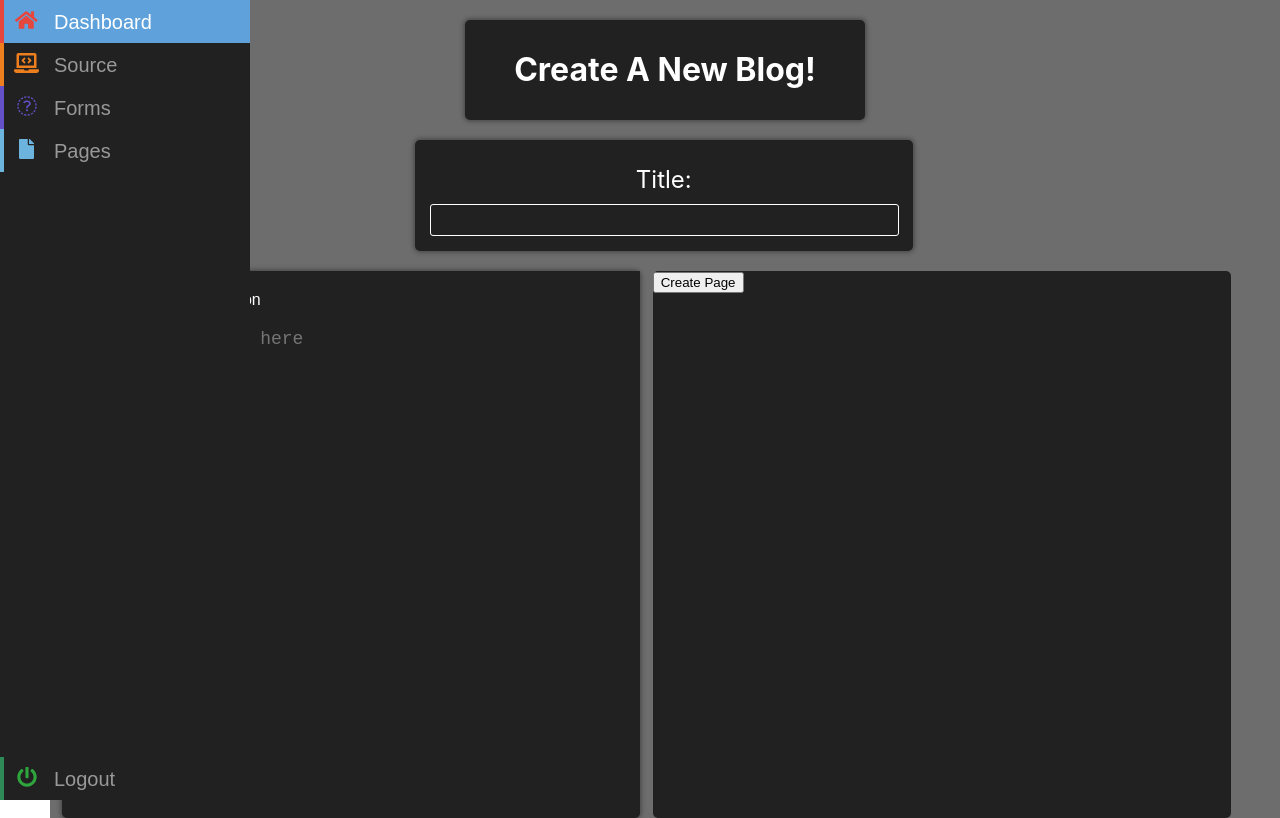
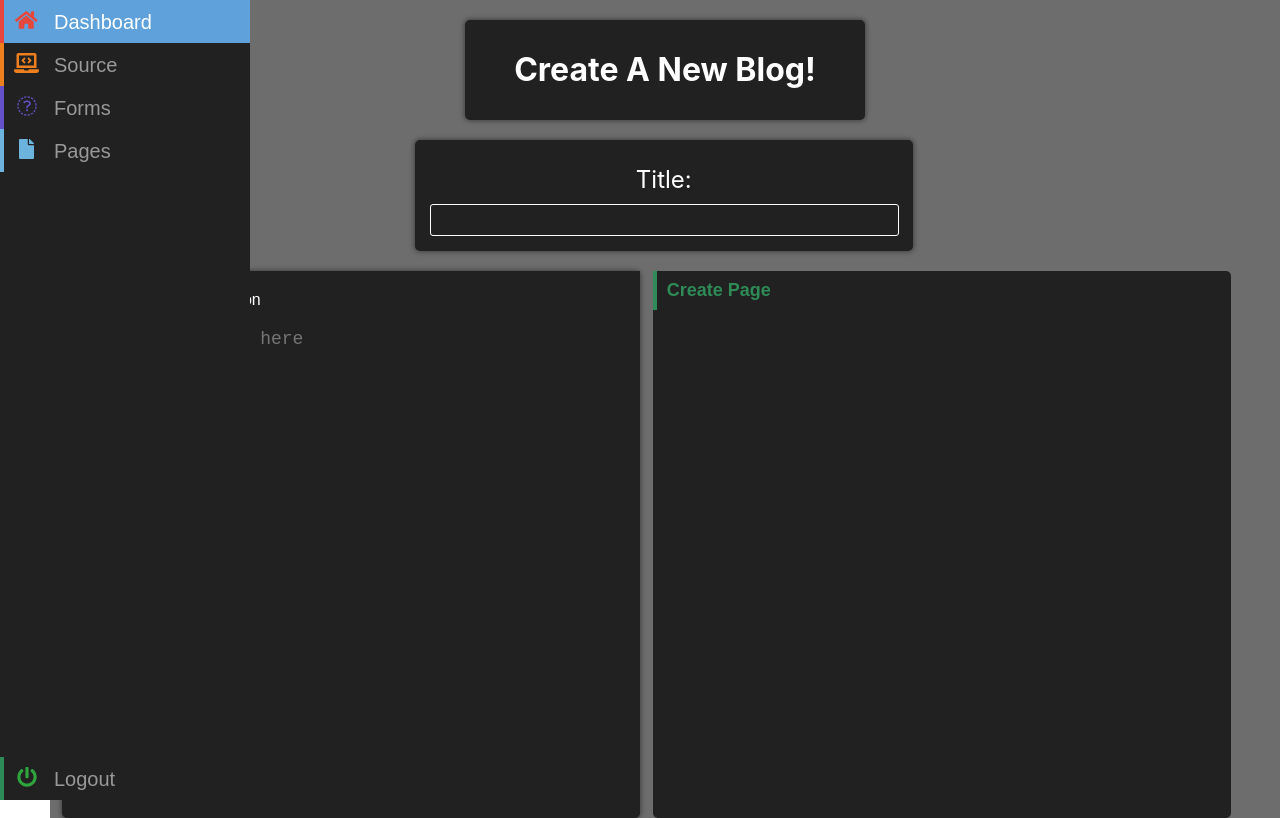
Before and after one commit to ArizonaMangoJuice/los-sabores-de-mi-tierra, a React (Create React App) app: page /dashboard/pages in a window 1280 px wide. Built offline with nearby package versions, Linux system fonts and the light colour scheme; no server answers; sample sign-in values are in the browser's storage.

Commit message:
added css to button

```diff
--- a/src/components/Pages/Pages.css
+++ b/src/components/Pages/Pages.css
@@ -41,3 +41,11 @@
     color: white;
     border-radius: 5px;
 }
+
+.dashboard-button{
+    border-left: 4px solid seagreen;
+    color: seagreen;
+    font-size: 18px;
+    width: 180px;
+    font-weight: bold;
+}
--- a/src/components/Pages/Pages.js
+++ b/src/components/Pages/Pages.js
@@ -38,7 +38,7 @@ function Pages(props){
                 <div className='main-page '>
                     <PageBody />
                     <div className='page-body page-settings main-color'>
-                            <button onClick={() => props.dispatch(submitPage(title, body, authToken))}>
+                            <button className='dashboard-button nav-button' onClick={() => props.dispatch(submitPage(title, body, authToken))}>
                                 Create Page
                             </button>
                     </div>
```
